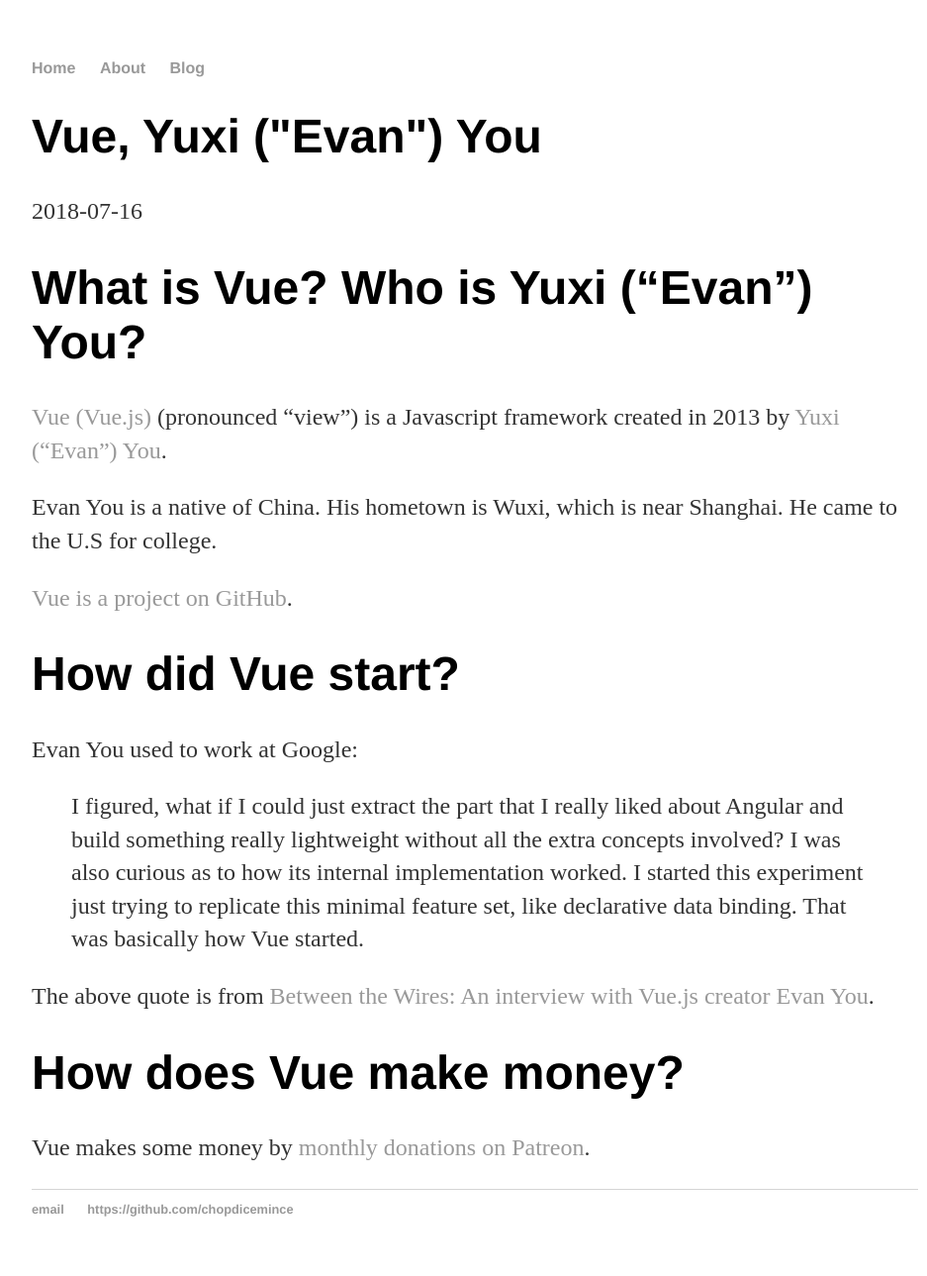
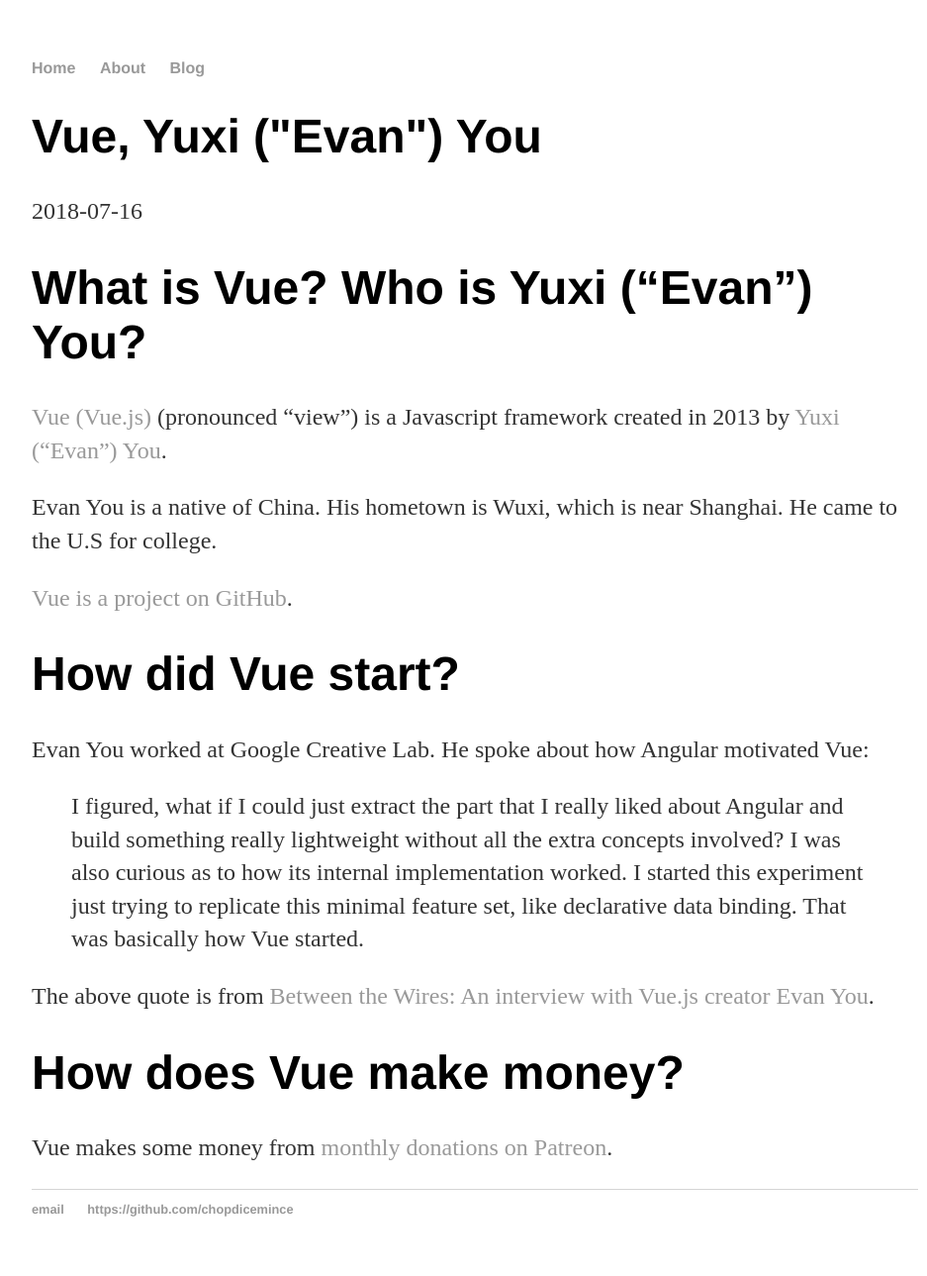
Before and after one commit to chopdicemince/chopdicemince.github.io, a Jekyll site: the page built from _posts/2018-07-16-vue-and-yuxi-evan-you.md, in a window 1280 px wide. Shown: the whole page at 99% size, without its empty margins (160-1097 px from the left). Built offline with Jekyll 4.4.1, drawn with Linux system fonts in a browser that asks for light colours.

Commit message:
Change text

```diff
--- a/_posts/2018-07-16-vue-and-yuxi-evan-you.md
+++ b/_posts/2018-07-16-vue-and-yuxi-evan-you.md
@@ -14,7 +14,7 @@
 
 # How did Vue start?
 
-Evan You used to work at Google:
+Evan You worked at Google Creative Lab. He spoke about how Angular motivated Vue:
 
 > I figured, what if I could just extract the part that I really liked about Angular and build something really lightweight without all the extra concepts involved? I was also curious as to how its internal implementation worked. I started this experiment just trying to replicate this minimal feature set, like declarative data binding. That was basically how Vue started.
 
@@ -22,4 +22,4 @@
 
 # How does Vue make money?
 
-Vue makes some money by [monthly donations on Patreon](https://www.patreon.com/evanyou).
+Vue makes some money from [monthly donations on Patreon](https://www.patreon.com/evanyou).
```
